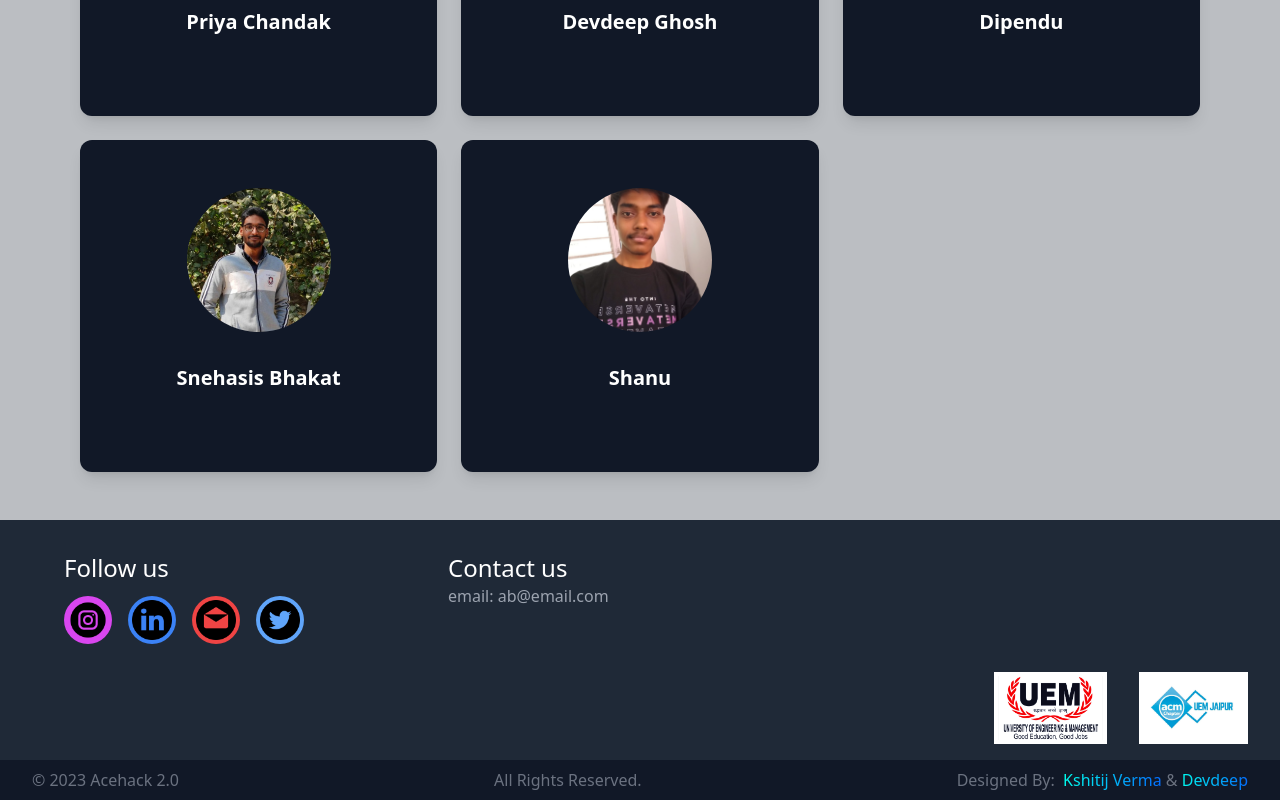
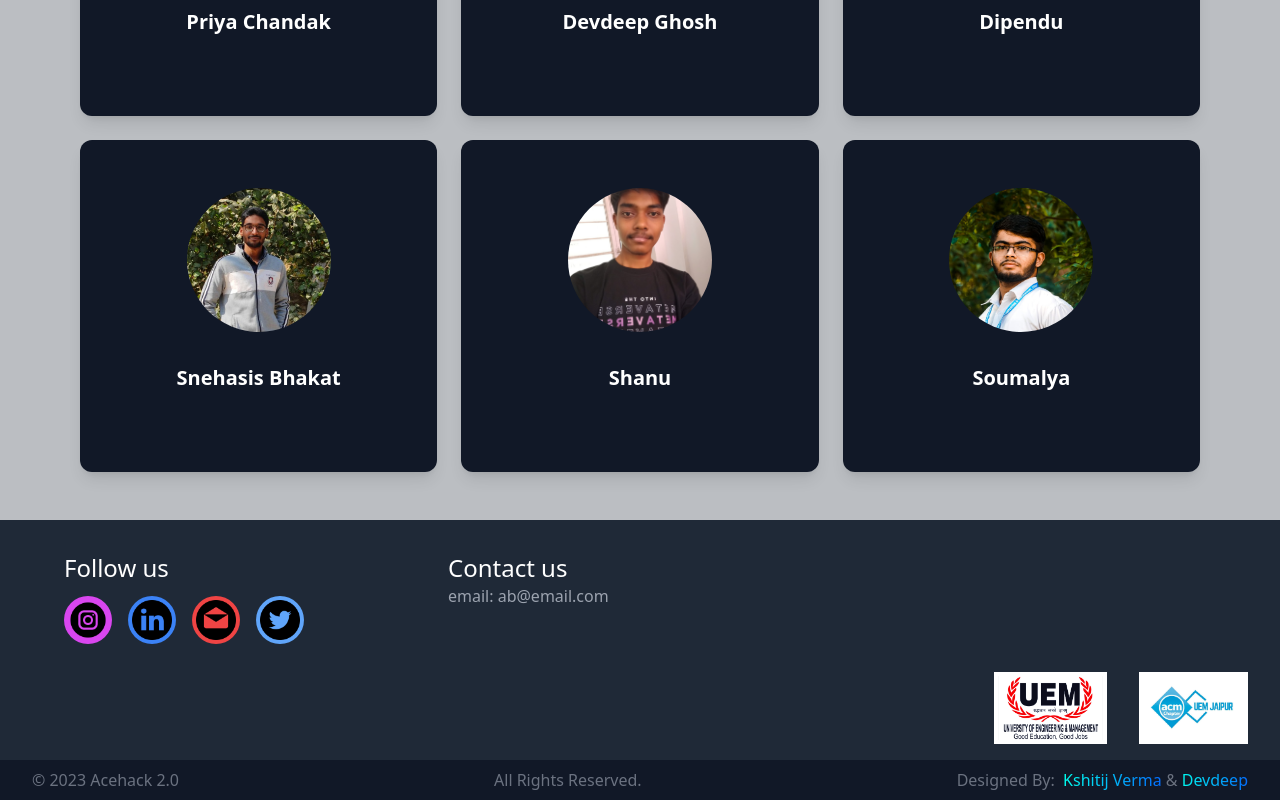
Before and after one commit to kshitijv256/aceHack2.0, a React (Vite) app: page / in a window 1280 px wide. Shown: the part 6682-7482 px from the top of the page. Built offline with nearby package versions, Linux system fonts and the light colour scheme.

Commit message:
added a team member

```diff
--- a/src/pages/Team.jsx
+++ b/src/pages/Team.jsx
@@ -8,6 +8,7 @@ import devdeep from "/assets/images/team/devdeep.jpg";
 import dipendu from "/assets/images/team/dipendu.jpg";
 import shanu from "/assets/images/team/shanu.jpeg";
 import snehasis from "/assets/images/team/snehasis.jpeg";
+import soumalya from "/assets/images/team/soumalya.jpeg";
 
 const Team = () => {
   return (
@@ -27,6 +28,7 @@ const Team = () => {
           <Member image={dipendu} name="Dipendu" role="Technical" />
           <Member image={snehasis} name="Snehasis Bhakat" role="Technical" />
           <Member image={shanu} name="Shanu" role="Technical" />
+          <Member image={soumalya} name="Soumalya" role="Technical" />
         </div>
       </section>
     </div>
```
